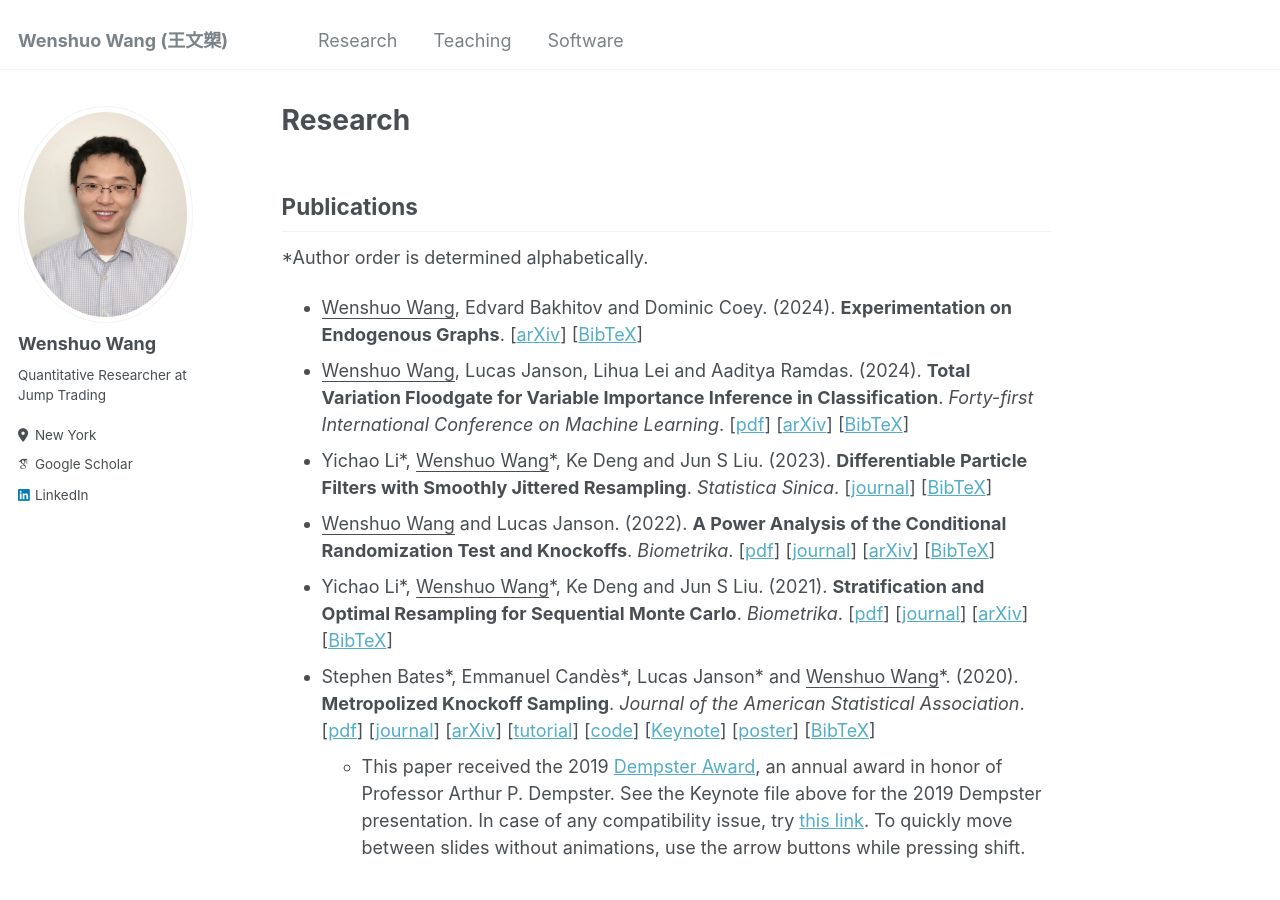
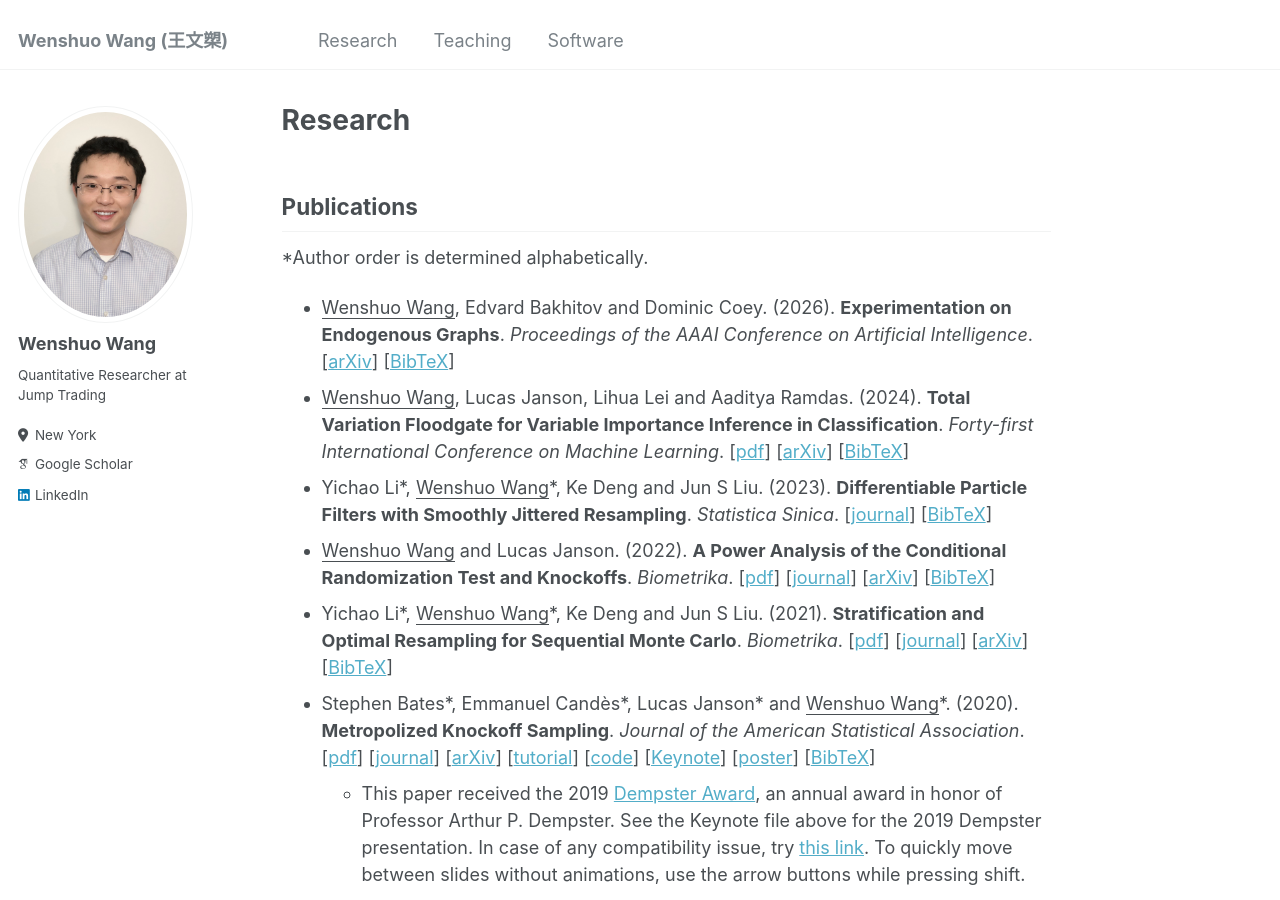
Before and after one commit to wenshuow/wenshuow.github.io, a Jekyll site: the page built from _pages/research.md, in a window 1280 px wide and 900 px high. Built offline with Jekyll 4.4.1, drawn with Linux system fonts in a browser that asks for light colours; some web fonts are replaced.

Commit message:
Update research.md

```diff
--- a/_pages/research.md
+++ b/_pages/research.md
@@ -6,7 +6,7 @@ author_profile: true
 
 ## Publications
 \*Author order is determined alphabetically.
-- <u>Wenshuo Wang</u>, Edvard Bakhitov and Dominic Coey. (2024). <strong>Experimentation on Endogenous Graphs</strong>. [<a href="https://arxiv.org/abs/2410.09267" target="_blank">arXiv</a>] [<a href="./files/EEG_WBC.html" target="_blank">BibTeX</a>]
+- <u>Wenshuo Wang</u>, Edvard Bakhitov and Dominic Coey. (2026). <strong>Experimentation on Endogenous Graphs</strong>. <em>Proceedings of the AAAI Conference on Artificial Intelligence</em>. [<a href="https://arxiv.org/abs/2410.09267" target="_blank">arXiv</a>] [<a href="./files/EEG_WBC.html" target="_blank">BibTeX</a>]
 - <u>Wenshuo Wang</u>, Lucas Janson, Lihua Lei and Aaditya Ramdas. (2024). <strong>Total Variation Floodgate for Variable Importance Inference in Classification</strong>. <em>Forty-first International Conference on Machine Learning</em>. [<a href="./files/ETV_WJLR.pdf" target="_blank">pdf</a>] [<a href="https://arxiv.org/abs/2309.04002" target="_blank">arXiv</a>] [<a href="./files/ETV-WJLR-2023.html" target="_blank">BibTeX</a>]
 - Yichao Li\*, <u>Wenshuo Wang</u>\*, Ke Deng and Jun S Liu. (2023). <strong>Differentiable Particle Filters with Smoothly Jittered Resampling</strong>. <em>Statistica Sinica</em>. [<a href="https://www3.stat.sinica.edu.tw/ss_newpaper/SS-2022-0256_na.pdf" target="_blank">journal</a>] [<a href="./files/RRJ-LWDL-2023.html" target="_blank">BibTeX</a>]
 - <u>Wenshuo Wang</u> and Lucas Janson. (2022). <strong>A Power Analysis of the Conditional Randomization Test and Knockoffs</strong>. <em>Biometrika</em>. [<a href="./files/CRT_knockoffs_WJ.pdf" target="_blank">pdf</a>] [<a href="https://academic.oup.com/biomet/article-abstract/109/3/631/6415822" target="_blank">journal</a>] [<a href="https://arxiv.org/abs/2010.02304" target="_blank">arXiv</a>] [<a href="./files/CRT_knockoffs-WJ-2020.html" target="_blank">BibTeX</a>]
```
